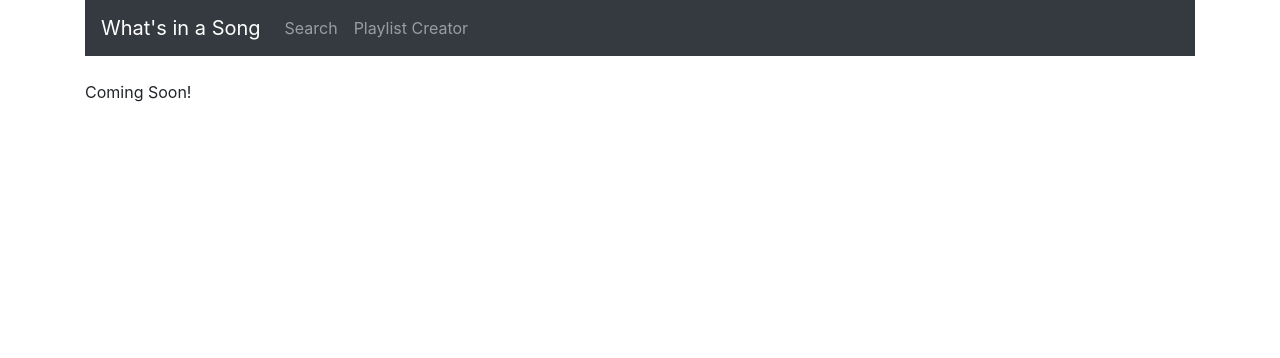
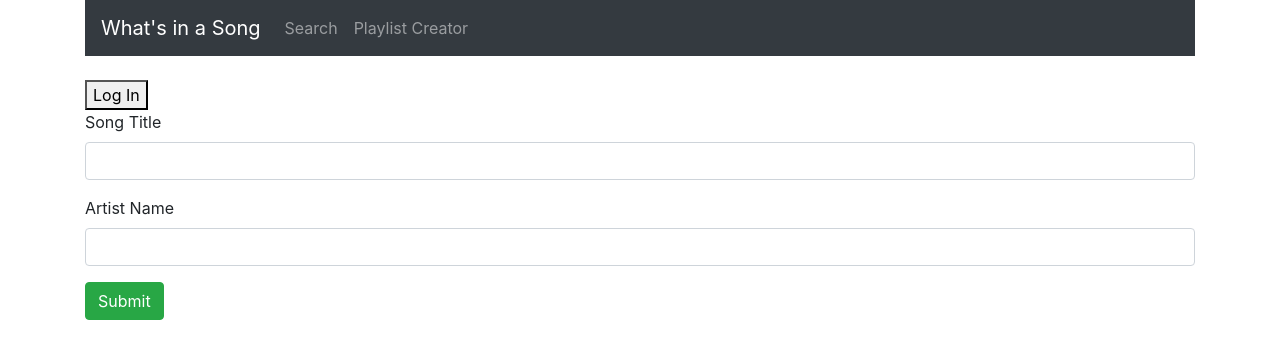
Before and after one commit to duhlite/music-project, a React (Create React App) app in the folder client/: page /playlist in a window 1280 px wide. Shown: the top 358 px of the page. Built offline with nearby package versions, Linux system fonts and the light colour scheme.

Commit message:
added spotify login

```diff
--- a/client/src/actions/index.js
+++ b/client/src/actions/index.js
@@ -1,4 +1,4 @@
-import {WORD_UPDATE,ARTIST_UPDATE,SONG_UPDATE} from '../constants/action-types';
+import {WORD_UPDATE,ARTIST_UPDATE,SONG_UPDATE, CLEAR_SEARCH} from '../constants/action-types';
 
 export function updateWord(payload) {
     return {type: WORD_UPDATE, payload};
@@ -11,3 +11,7 @@ export function updateArtist(payload) {
 export function updateSong(payload) {
     return{type: SONG_UPDATE, payload};
 }
+
+export function clearSearch(payload) {
+    return{type: CLEAR_SEARCH, payload};
+}
--- a/client/src/components/playlist-creator.js
+++ b/client/src/components/playlist-creator.js
@@ -1,11 +1,70 @@
 import React, {Component} from 'react';
+import {connect} from 'react-redux';
+import axios from 'axios';
 
-export default class PlaylistCreator extends Component {
+const mapStateToProps = state => {
+    return {
+        artist: state.previous_artist,
+        song: state.previous_song
+    }
+}
+
+class ConnectedPlaylistCreator extends Component {
+    constructor(props) {
+        super(props);
+
+        this.onClick = this.onClick.bind(this)
+    }
+
+    onClick = () => {
+        axios.post('http://localhost:5000/login')
+            .then(res => {
+                console.log(res.data);
+                window.open(res.data,'_self');
+            })
+            .catch(err => {
+                console.log(err);
+            })
+    }
+
     render() {
         return (
             <div>
-                Coming Soon!
+                <button onClick={this.onClick}>Log In</button>
+            <form onSubmit={this.onSubmit}>
+                <div className='form-group'>
+                    <label>Song Title</label>
+                    <input
+                        type='text'
+                        className='form-control'
+                        id='songSearch'
+                        ref={this.input}
+                        defaultValue={this.props.song}
+                        />
+                </div>
+                <div className='form-group'>
+                    <label>Artist Name</label>
+                    <input
+                        type='text'
+                        className='form-control'
+                        id='artistSearch'
+                        ref={this.input}
+                        defaultValue={this.props.artist}
+                        />
+                </div>
+                <div className='form-group'>
+                <input
+                    type='submit'
+                    value="Submit"
+                    className='btn btn-success'
+                    />
+                </div>
+            </form>
             </div>
         )
     }
 }
+
+const PlaylistCreator = connect(mapStateToProps)(ConnectedPlaylistCreator);
+
+export default PlaylistCreator;
--- a/client/src/components/search.js
+++ b/client/src/components/search.js
@@ -1,5 +1,5 @@
 import React, {Component} from 'react';
-import {updateArtist,updateSong,updateWord} from "../actions/index";
+import {updateArtist,updateSong,updateWord,clearSearch} from "../actions/index";
 import {connect} from 'react-redux';
 import axios from 'axios';
 
@@ -15,7 +15,8 @@ function mapDispatchToProps(dispatch) {
     return {
         updateArtist: artist => dispatch(updateArtist(artist)),
         updateSong: song => dispatch(updateSong(song)),
-        updateWord: word => dispatch(updateWord(word))
+        updateWord: word => dispatch(updateWord(word)),
+        clearSearch: clear => dispatch(clearSearch(clear))
     }
 }
 
@@ -53,16 +54,13 @@ class ConnectedMainSearch extends Component {
 
         axios.post('http://localhost:5000/search', newQuery)
             .then(res => {
-                console.log(res);
                 this.setState({response: res.data});
             })
             .catch(err => {
                 console.log(err);
             })
 
-        this.props.updateSong('');
-        this.props.updateArtist('');
-        this.props.updateWord('');
+        this.props.clearSearch('');
     }
 
     render() {
--- a/client/src/constants/action-types.js
+++ b/client/src/constants/action-types.js
@@ -3,3 +3,5 @@ export const WORD_UPDATE = 'WORD_UPDATE';
 export const SONG_UPDATE = 'SONG_UPDATE';
 
 export const ARTIST_UPDATE = 'ARTIST_UPDATE';
+
+export const CLEAR_SEARCH = 'CLEAR_SEARCH';
--- a/client/src/reducers/index.js
+++ b/client/src/reducers/index.js
@@ -1,9 +1,12 @@
-import { SONG_UPDATE,WORD_UPDATE,ARTIST_UPDATE } from "../constants/action-types";
+import { SONG_UPDATE,WORD_UPDATE,ARTIST_UPDATE,CLEAR_SEARCH } from "../constants/action-types";
 
 const initialState = {
     word: '',
     song: '',
-    artist: ''
+    previous_song: '',
+    artist: '',
+    previous_artist: '',
+    bank: {}
 };
 
 function rootReducer(state = initialState, action) {
@@ -23,6 +26,15 @@ function rootReducer(state = initialState, action) {
                 ...state,
                 artist: action.payload
             }
+        case CLEAR_SEARCH:
+            return {
+                ...state,
+                previous_artist: state.artist,
+                previous_song: state.song,
+                word: '',
+                artist: '',
+                song: ''
+            }
 
         default:
             return state;
```
Also changed, not shown: 1 other file (tests, documents, lock files or other folders).
